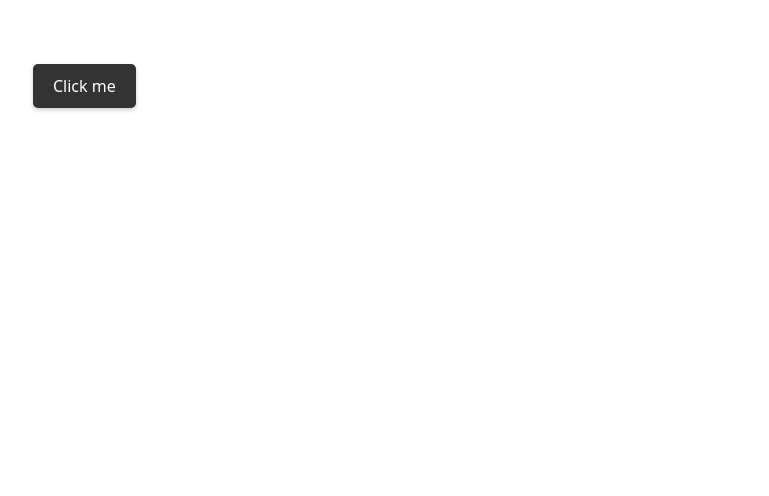
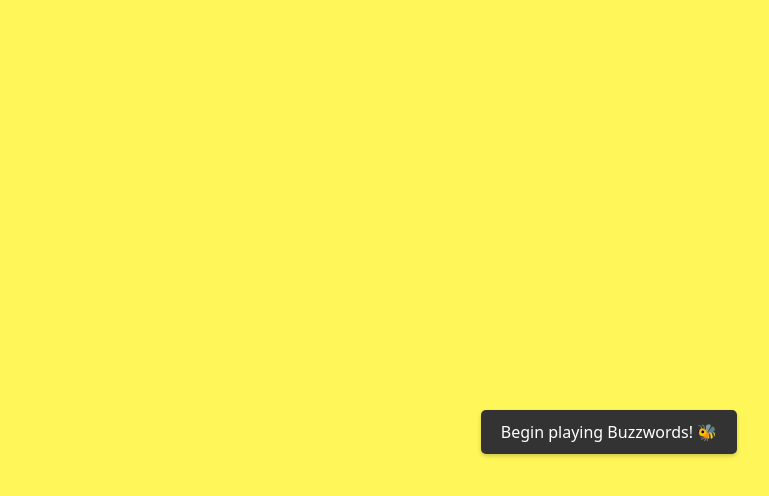
Before and after one commit to DanielOglesby/Buzzwords, a SvelteKit app: page / in a window 1280 px wide. Shown: the top 496 px of the page, without its empty margins (31-800 px from the left). Built offline with nearby package versions, Linux system fonts and the light colour scheme.

Commit message:
feat: initial styling

```diff
--- a/src/app.pcss
+++ b/src/app.pcss
@@ -74,5 +74,6 @@
   }
   body {
     @apply bg-background text-foreground;
+    background-color: #fff759;
   }
 }
--- a/src/routes/+layout.svelte
+++ b/src/routes/+layout.svelte
@@ -2,6 +2,6 @@
 	import '../app.pcss';
 </script>
 
-<div class="m-4 md:m-8 lg:m-16">
+<div class="m-4 md:m-8 lg:mx-16">
     <slot />
 </div>
--- a/src/routes/+page.svelte
+++ b/src/routes/+page.svelte
@@ -1,5 +1,11 @@
 <script>
-    let buttonText = "Click me";
+	import { goto } from "$app/navigation";
+
+    let buttonText = "Begin playing Buzzwords! 🐝";
+
+    function goToGame() {
+        goto("/game");
+    }
 </script>
 
 <style>
@@ -14,7 +20,7 @@
 </style>
 
 <main>
-    <div>
-        <button class="button" style="margin: 0 auto;">{buttonText}</button>
+    <div class="flex justify-center items-center h-screen">
+        <button class="button" style="margin: 0 auto;" on:click={goToGame}>{buttonText}</button>
     </div>
 </main>
```
